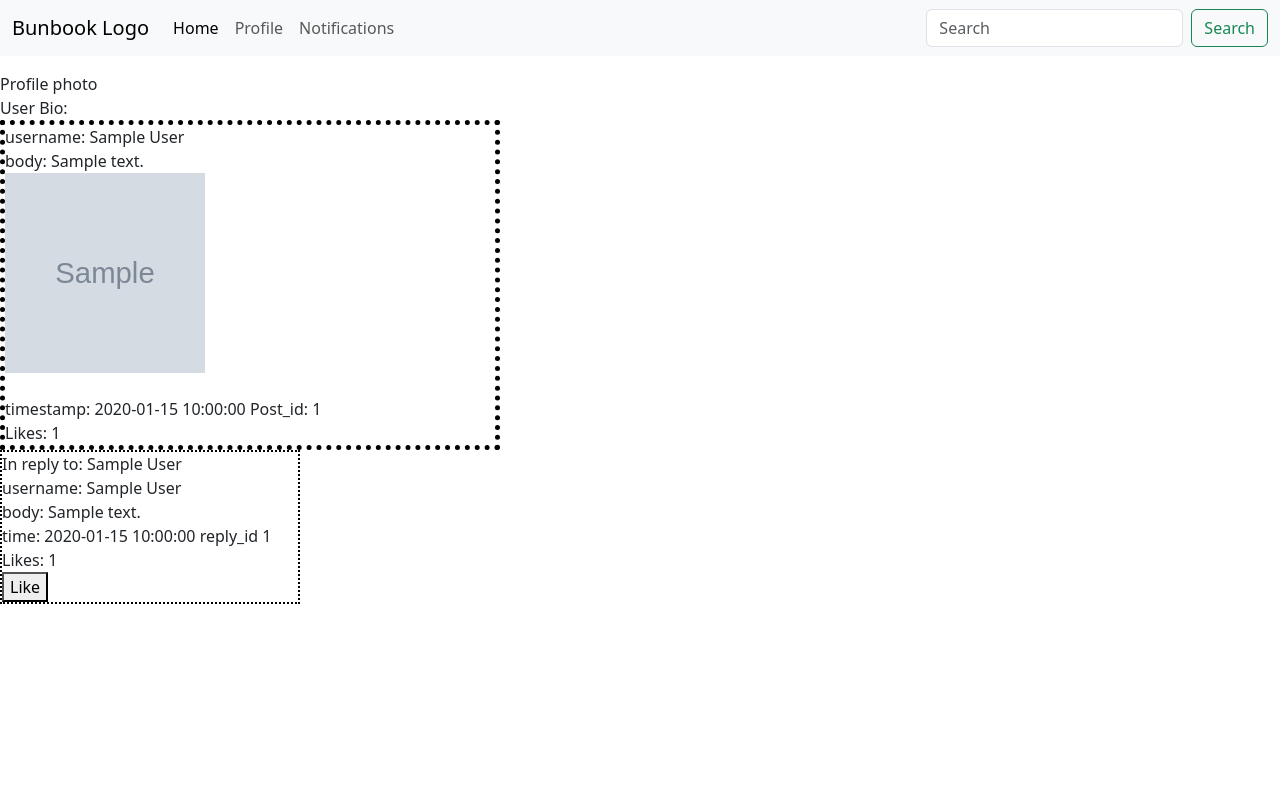
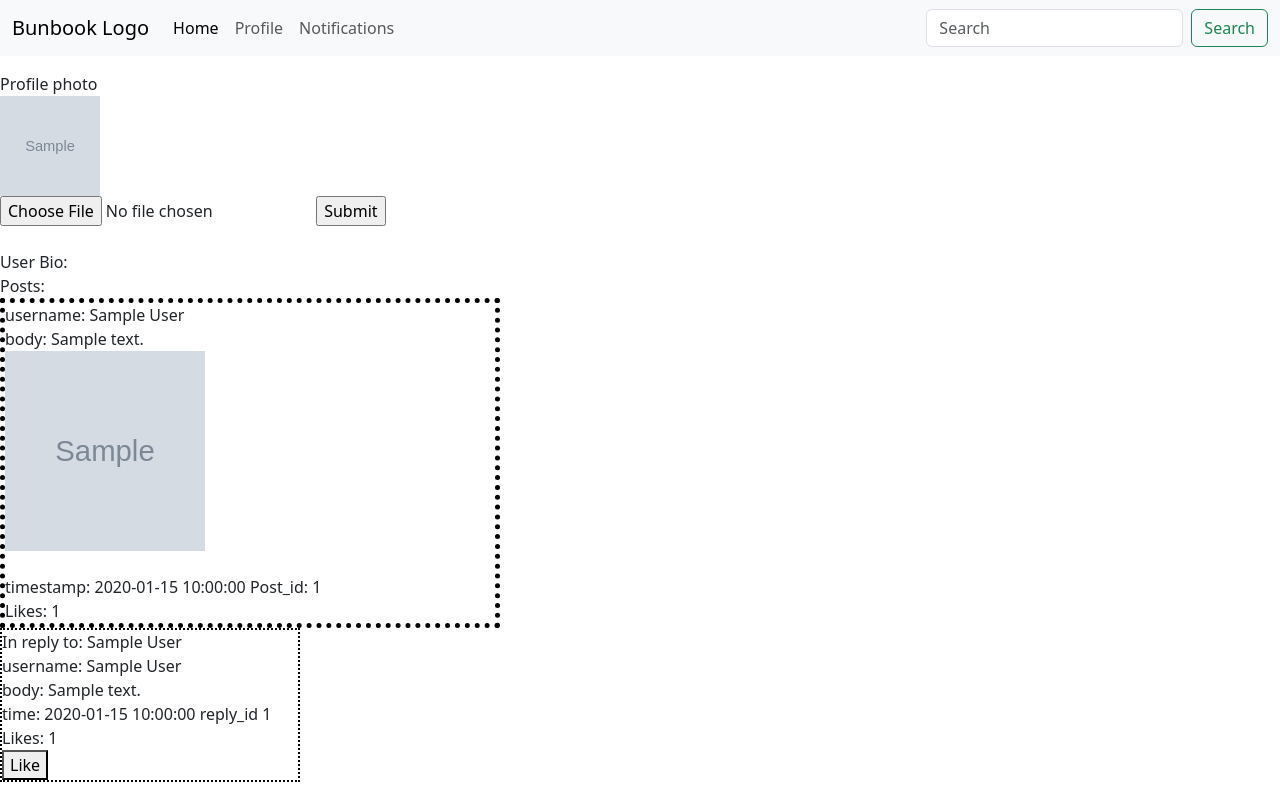
Before and after one commit to mellodynguyen/bunbook, a Flask app: page /profile in a window 1280 px wide. Run offline with Flask 3, Linux system fonts and the light colour scheme; the visitor is signed in with stand-in values (Sample User, id 1); tables that the repository leaves empty hold one stand-in row (values such as "Sample post"); grey boxes marked "Sample" are stand-in pictures.

Commit message:
added and update user profile picture features

```diff
--- a/crud.py
+++ b/crud.py
@@ -41,11 +41,12 @@ def create_like_for_post(user_id, post_id):
 
     return post_like
 
-# def get_replies_by_postid(post_id):
-#     """Get all replies for a specific Post."""
-#     replies = Reply.query.filter(Reply.post_id == post_id).all()
+def create_user_pfp(user_id, image_link):
+    current_user = get_user_by_id(user_id)
+    current_user.profilepic = image_link
 
-#     return replies
+    return current_user
+
 
 def create_like_for_reply(user_id, reply_id):
     """Create a like for a reply and return the like"""
--- a/model.py
+++ b/model.py
@@ -15,6 +15,8 @@ class User(db.Model):
     email = db.Column(db.String, unique=True, nullable=False)
     password = db.Column(db.String, nullable=False)
     screenname = db.Column(db.String, nullable=False)
+    # user profile photo
+    profilepic = db.Column(db.String, default="")
 
     # a user can have many posts
     user_posts = db.relationship("Post", back_populates="user")
--- a/seed.py
+++ b/seed.py
@@ -15,6 +15,7 @@ os.system('createdb bunbook')
 
 # connect to the database and call db.create_all
 model.connect_to_db(server.app)
+server.app.app_context().push()
 model.db.create_all()
 
 
--- a/server.py
+++ b/server.py
@@ -38,6 +38,7 @@ def register_user():
     password = request.form.get("password")
     screenname = request.form.get("screenname")
 
+
     user = crud.get_user_by_email(email)
     if user:
         flash("An account with that email already exists.")
@@ -46,6 +47,9 @@ def register_user():
         db.session.add(user)
         db.session.commit()
         flash("Account created!")
+
+        session["user_id"] = user.user_id
+        session["screenname"] = user.screenname
 
         return redirect('/home')
 
@@ -112,11 +116,26 @@ def profile():
     user = crud.get_user_by_id(session['user_id'])
     # should also show their likes
 
-    # add a form so the user can upload a photo that will be their pfp
-
-
 
     return render_template('profile.html', user=user, calculatelikes=calculatelikes)
+
+@app.route('/profile-pic', methods=['POST'])
+def upload_profile_picture():
+    """Process form to allow users to upload a profile photo"""
+
+    user_id = session['user_id']
+
+    # add a form so the user can upload a photo that will be their pfp
+    user_file = request.files.get('profilepic')
+    img_url = upload_to_cloudinary(user_file)
+
+    user_with_pic = crud.create_user_pfp(user_id, img_url)
+
+    db.session.add(user_with_pic)
+    db.session.commit()
+
+    return redirect('/profile')
+
 
 
 # if user selects to add images, we'd need to commit the post and add the image
--- a/static/css/style.css
+++ b/static/css/style.css
@@ -14,3 +14,8 @@
     border-style: dotted;
     width: 300px;
 }
+
+.profilepicture {
+    height: 100px;
+    width: 100px;
+}
--- a/templates/feedprofilebase.html
+++ b/templates/feedprofilebase.html
@@ -29,7 +29,7 @@
               <a class="nav-link" href="/profile">Profile</a>
             </li>
             <li class="nav-item">
-              <a class="nav-link" href="/profile">Notifications</a>
+              <a class="nav-link" href="/notifications">Notifications</a>
             </li>
           </ul>
           <!-- Update this to be able to search for other users -->
--- a/templates/profile.html
+++ b/templates/profile.html
@@ -9,12 +9,20 @@
 <div class="usercontainer">
 Profile photo
 <br>
+<img class="profilepicture" src="{{ user.profilepic }}">
+<br>
+<form id="pfpuploader" action="/profile-pic" method="post" enctype="multipart/form-data">
+    <input type="file" name="profilepic">
+    <input type="submit">
+</form>
+<br>
 User Bio:
 
 <br>
 
 </div>
-
+Posts:
+<br>
 <!-- only show user's posts -->
 {% for post in user.user_posts %}
     <div class="postblock">
```
